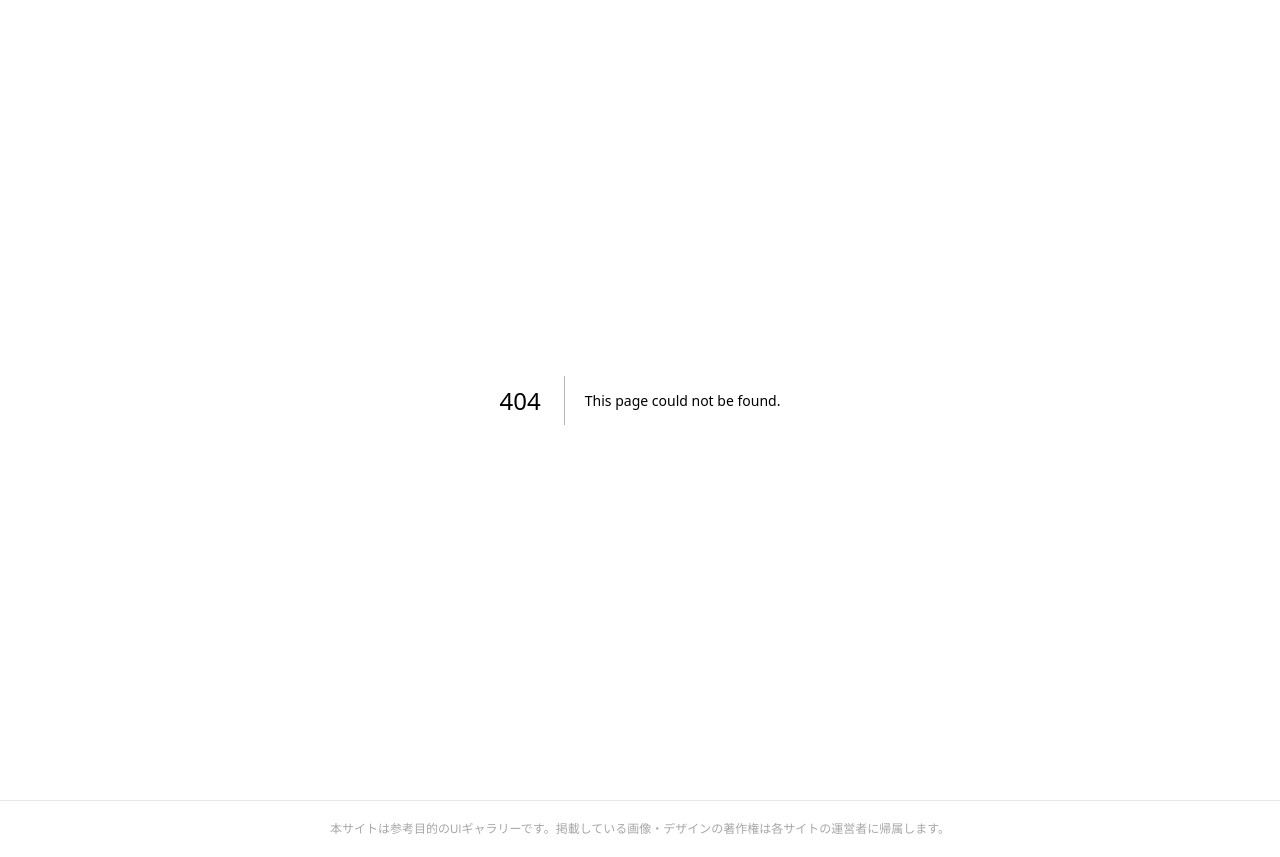
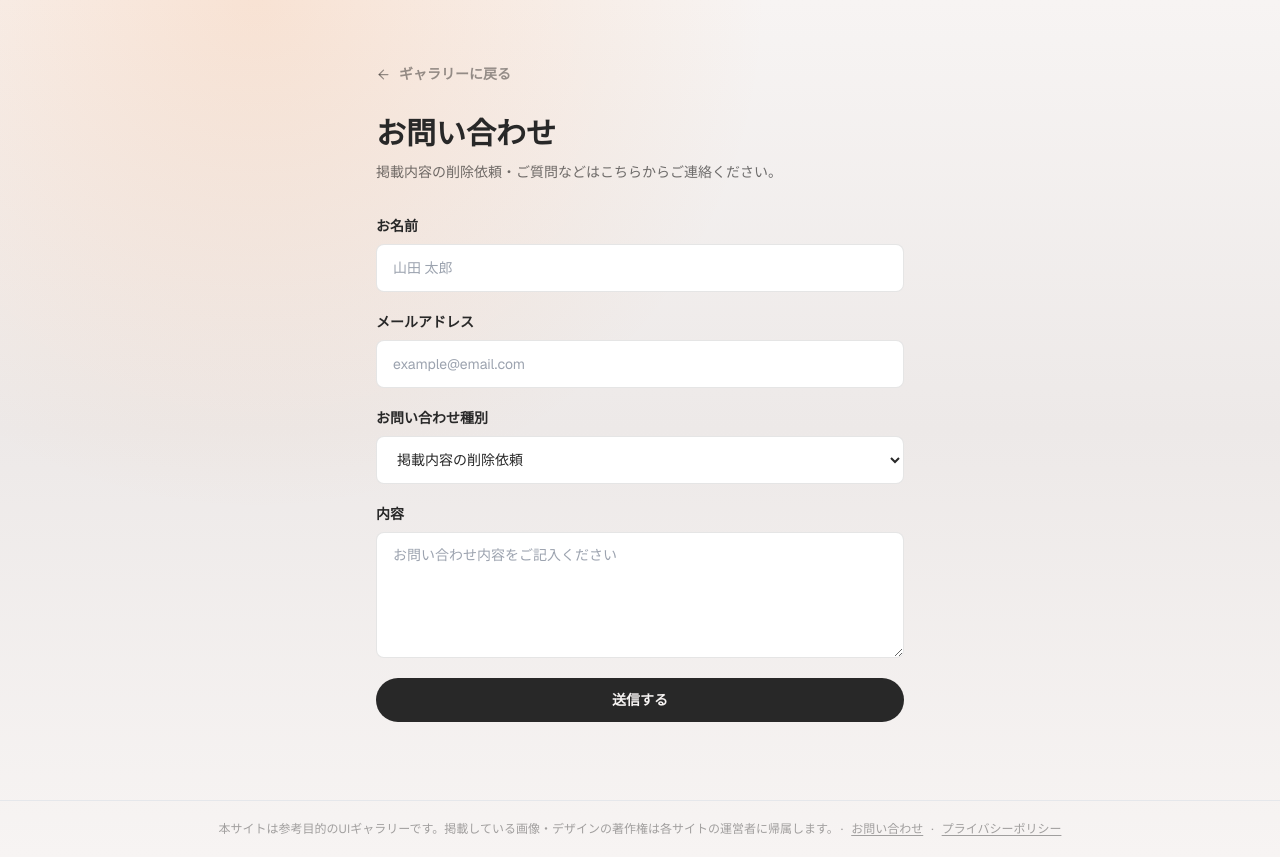
Before and after one commit to design-dolphins/SWATCH-Gallery, a Next.js app: page /contact in a window 1280 px wide. Before the commit this address had no page. Built offline with nearby package versions, Linux system fonts and the light colour scheme.

Commit message:
feat: お問い合わせ種別に仕事依頼を追加

```diff
--- /dev/null
+++ b/app/contact/page.tsx
@@ -0,0 +1,105 @@
+"use client";
+
+import { useState } from "react";
+import Link from "next/link";
+import { ArrowLeft, CheckCircle2 } from "lucide-react";
+
+export default function ContactPage() {
+  const [submitted, setSubmitted] = useState(false);
+  const [submitting, setSubmitting] = useState(false);
+
+  const handleSubmit = async (e: React.FormEvent<HTMLFormElement>) => {
+    e.preventDefault();
+    setSubmitting(true);
+    const form = e.currentTarget;
+    const data = new FormData(form);
+    await fetch("https://formspree.io/f/xeedelej", {
+      method: "POST",
+      body: data,
+      headers: { Accept: "application/json" },
+    });
+    setSubmitted(true);
+    setSubmitting(false);
+  };
+
+  return (
+    <main className="min-h-screen">
+      <div className="mx-auto max-w-xl px-4 py-16 sm:px-6">
+        <Link
+          href="/"
+          className="mb-8 inline-flex items-center gap-2 text-sm font-bold text-black/40 transition hover:text-ink"
+        >
+          <ArrowLeft size={15} />
+          ギャラリーに戻る
+        </Link>
+
+        <h1 className="mb-2 text-3xl font-black">お問い合わせ</h1>
+        <p className="mb-8 text-sm leading-6 text-black/55">
+          掲載内容の削除依頼・ご質問などはこちらからご連絡ください。
+        </p>
+
+        {submitted ? (
+          <div className="flex flex-col items-center gap-4 rounded-[12px] border border-black/10 bg-white p-10 text-center">
+            <CheckCircle2 size={36} className="text-acid" />
+            <p className="text-lg font-black">送信が完了しました</p>
+            <p className="text-sm text-black/55">お問い合わせありがとうございます。内容を確認の上、ご連絡いたします。</p>
+            <Link href="/" className="mt-2 rounded-full bg-ink px-5 py-2.5 text-sm font-bold text-bone transition hover:bg-black">
+              ギャラリーに戻る
+            </Link>
+          </div>
+        ) : (
+          <form onSubmit={handleSubmit} className="grid gap-5">
+            <label className="grid gap-2">
+              <span className="text-sm font-bold">お名前</span>
+              <input
+                name="name"
+                required
+                className="h-12 rounded-[8px] border border-black/10 bg-white px-4 text-sm outline-none focus:border-black/30"
+                placeholder="山田 太郎"
+              />
+            </label>
+            <label className="grid gap-2">
+              <span className="text-sm font-bold">メールアドレス</span>
+              <input
+                name="email"
+                type="email"
+                required
+                className="h-12 rounded-[8px] border border-black/10 bg-white px-4 text-sm outline-none focus:border-black/30"
+                placeholder="example@email.com"
+              />
+            </label>
+            <label className="grid gap-2">
+              <span className="text-sm font-bold">お問い合わせ種別</span>
+              <select
+                name="type"
+                className="h-12 rounded-[8px] border border-black/10 bg-white px-4 text-sm outline-none focus:border-black/30"
+              >
+                <option>掲載内容の削除依頼</option>
+                <option>掲載内容の修正依頼</option>
+                <option>仕事依頼</option>
+                <option>その他のお問い合わせ</option>
+              </select>
+            </label>
+            <label className="grid gap-2">
+              <span className="text-sm font-bold">内容</span>
+              <textarea
+                name="message"
+                required
+                rows={5}
+                className="rounded-[8px] border border-black/10 bg-white px-4 py-3 text-sm outline-none focus:border-black/30"
+                placeholder="お問い合わせ内容をご記入ください"
+              />
+            </label>
+            <button
+              type="submit"
+              disabled={submitting}
+              className="rounded-full bg-ink px-5 py-3 text-sm font-bold text-bone transition hover:bg-black disabled:opacity-50"
+            >
+              {submitting ? "送信中..." : "送信する"}
+            </button>
+          </form>
+        )}
+      </div>
+    </main>
+  );
+}
--- a/app/layout.tsx
+++ b/app/layout.tsx
@@ -31,6 +31,10 @@ export default function RootLayout({
         {children}
         <footer className="border-t border-black/08 px-6 py-5 text-center text-xs text-black/35">
           本サイトは参考目的のUIギャラリーです。掲載している画像・デザインの著作権は各サイトの運営者に帰属します。
+          <span className="mx-2">·</span>
+          <a href="/contact" className="underline underline-offset-2 hover:text-ink transition">お問い合わせ</a>
+          <span className="mx-2">·</span>
+          <a href="/privacy" className="underline underline-offset-2 hover:text-ink transition">プライバシーポリシー</a>
         </footer>
       </body>
     </html>
--- /dev/null
+++ b/app/privacy/page.tsx
@@ -0,0 +1,58 @@
+import Link from "next/link";
+import { ArrowLeft } from "lucide-react";
+
+export default function PrivacyPage() {
+  return (
+    <main className="min-h-screen">
+      <div className="mx-auto max-w-2xl px-4 py-16 sm:px-6">
+        <Link
+          href="/"
+          className="mb-8 inline-flex items-center gap-2 text-sm font-bold text-black/40 transition hover:text-ink"
+        >
+          <ArrowLeft size={15} />
+          ギャラリーに戻る
+        </Link>
+
+        <h1 className="mb-2 text-3xl font-black">プライバシーポリシー</h1>
+        <p className="mb-10 text-sm text-black/40">最終更新日：2026年5月20日</p>
+
+        <div className="grid gap-8 text-sm leading-7 text-black/70">
+          <section>
+            <h2 className="mb-3 text-base font-black text-ink">1. 収集する情報</h2>
+            <p>本サイト（SWATCH Gallery）では、お問い合わせフォームをご利用いただく際に、以下の情報を収集します。</p>
+            <ul className="mt-2 list-inside list-disc space-y-1">
+              <li>お名前</li>
+              <li>メールアドレス</li>
+              <li>お問い合わせ内容</li>
+            </ul>
+          </section>
+
+          <section>
+            <h2 className="mb-3 text-base font-black text-ink">2. 利用目的</h2>
+            <p>収集した情報は、お問い合わせへの回答・対応のみに使用します。第三者への提供や販売は行いません。</p>
+          </section>
+
+          <section>
+            <h2 className="mb-3 text-base font-black text-ink">3. 第三者サービス</h2>
+            <p>本サイトでは以下の外部サービスを利用しています。各サービスのプライバシーポリシーもご確認ください。</p>
+            <ul className="mt-2 list-inside list-disc space-y-1">
+              <li><a href="https://formspree.io/legal/privacy-policy" target="_blank" rel="noreferrer" className="underline underline-offset-2">Formspree</a>（お問い合わせフォーム）</li>
+              <li><a href="https://vercel.com/legal/privacy-policy" target="_blank" rel="noreferrer" className="underline underline-offset-2">Vercel</a>（ホスティング）</li>
+              <li><a href="https://supabase.com/privacy" target="_blank" rel="noreferrer" className="underline underline-offset-2">Supabase</a>（データベース）</li>
+            </ul>
+          </section>
+
+          <section>
+            <h2 className="mb-3 text-base font-black text-ink">4. 掲載コンテンツについて</h2>
+            <p>本サイトに掲載されているWebサイトのスクリーンショットおよびデザインの著作権は、各サイトの運営者に帰属します。掲載内容の削除・修正をご希望の場合は、お問い合わせフォームよりご連絡ください。</p>
+          </section>
+
+          <section>
+            <h2 className="mb-3 text-base font-black text-ink">5. お問い合わせ</h2>
+            <p>プライバシーポリシーに関するご質問は、<Link href="/contact" className="underline underline-offset-2">お問い合わせフォーム</Link>よりご連絡ください。</p>
+          </section>
+        </div>
+      </div>
+    </main>
+  );
+}
```
Also changed, not shown: 1 other file (tests, documents, lock files or other folders).
